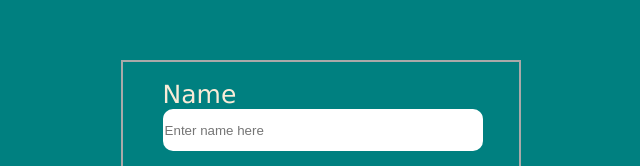
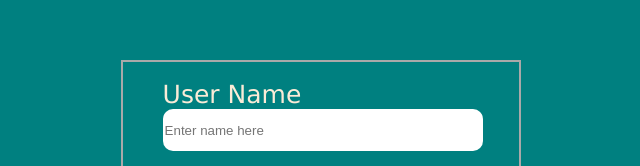
Before and after one commit to Chintuka-Code/JavaScript_validation, a plain HTML site: page index.html in a window 1280 px wide. Shown: the part 140-306 px from the top of the page, 391-1031 px from the left. Drawn offline with Linux system fonts and the light colour scheme.

Commit message:
Update index.html

```diff
--- a/index.html
+++ b/index.html
@@ -11,7 +11,7 @@
     <div id="conatiner">
             <form name="myform" onsubmit=" return validate()">
                     <div><br>
-                        <label id="name">Name</label></br>
+                        <label id="name">User Name</label></br>
                          <input type="text" id="user_name"placeholder="Enter name here">
                          <div id="name_error"></div>
                     </div>
```
